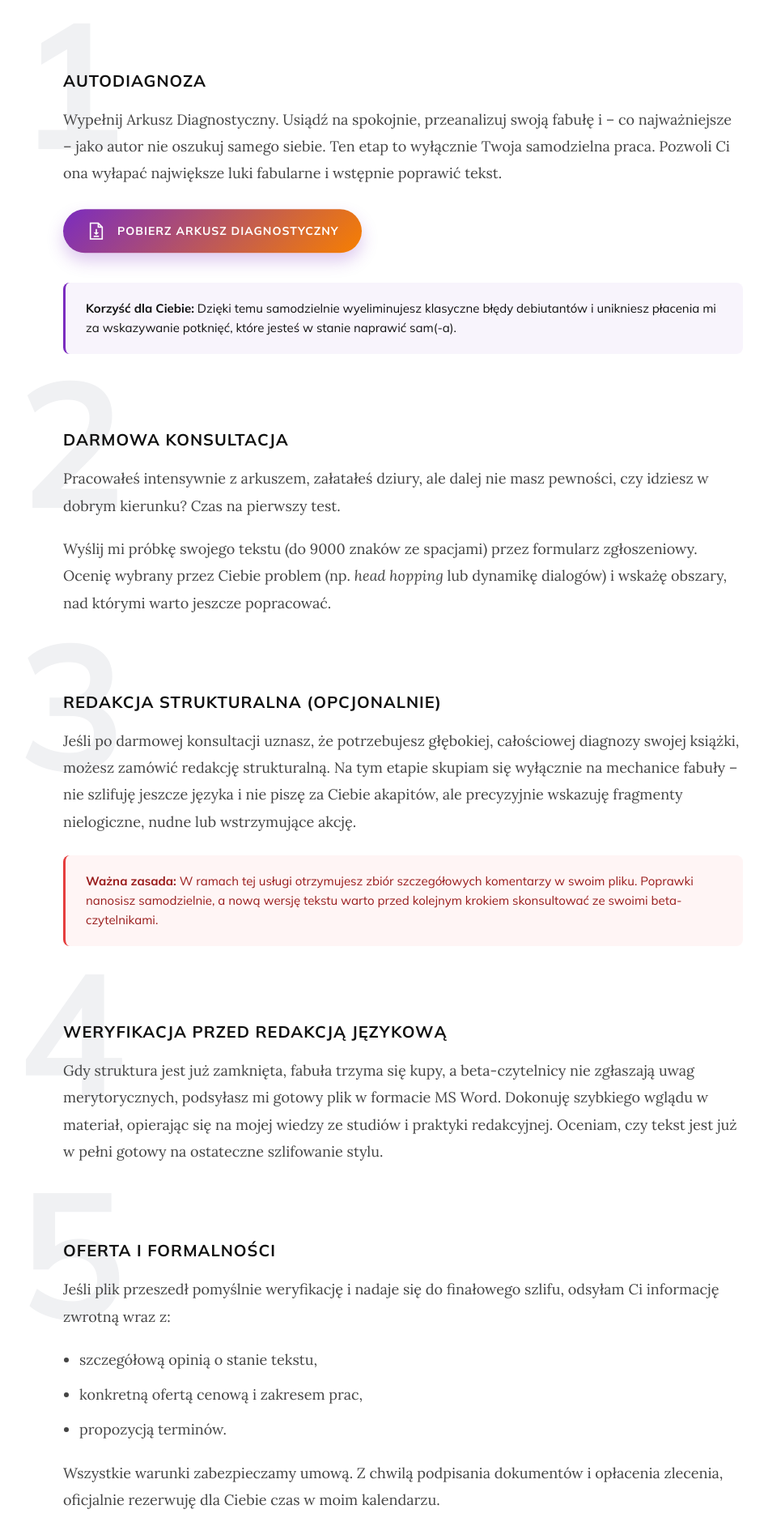
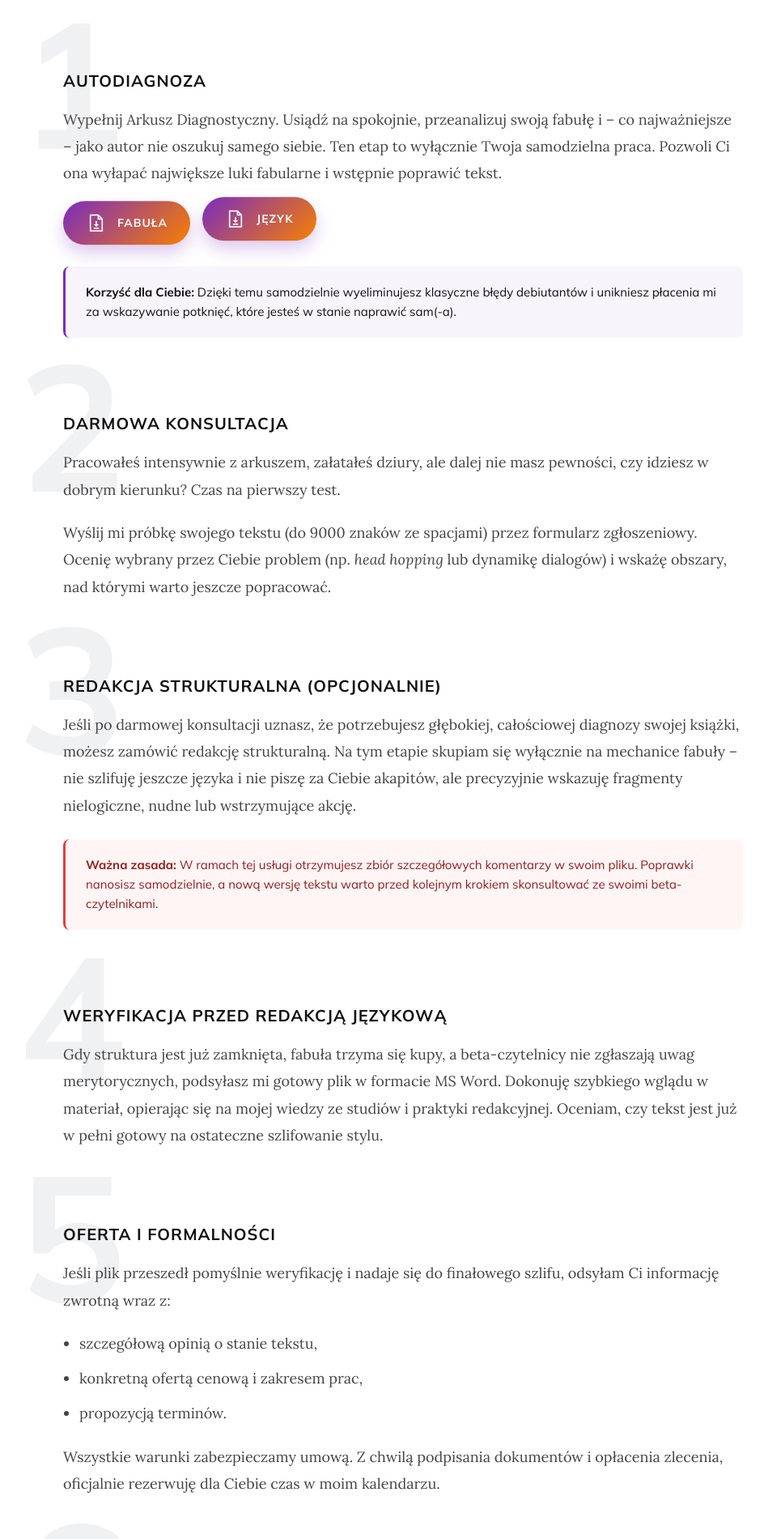
Before and after one commit to Bonnie00726/nataliaszoppa, a Jekyll site: the page built from zasady-wspolpracy.html, in a window 1280 px wide. Shown: the part 2290-4190 px from the top of the page at 81% size, without its empty margins (152-1096 px from the left). Built offline with Jekyll 4.4.1, drawn with Linux system fonts in a browser that asks for light colours.

Commit message:
Update zasady-wspolpracy.html

```diff
--- a/zasady-wspolpracy.html
+++ b/zasady-wspolpracy.html
@@ -318,6 +318,14 @@ title: Zasady współpracy - Przewodnik
         .warning-card { flex-direction: column; text-align: center; padding: 35px 25px; }
     }
     /* ===== FLOATING BUTTON (Pobieranie pliku) ===== */
+    .floating-buttons-container {
+        display: flex;
+        gap: 15px; /* Odstęp między przyciskami */
+        margin-top: 10px;
+        margin-bottom: 10px;
+        flex-wrap: wrap; /* Przyciski zawiną się na małych ekranach */
+    }
+
     .floating-file-btn {
         display: inline-flex;
         align-items: center;
@@ -333,11 +341,14 @@ title: Zasady współpracy - Przewodnik
         text-transform: uppercase;
         letter-spacing: 1px;
         box-shadow: 0 10px 20px rgba(123, 44, 191, 0.25);
-        margin-top: 10px;
-        margin-bottom: 10px;
         transition: all 0.3s ease;
         /* Wywołanie animacji lewitowania */
         animation: floatUpDown 2.5s ease-in-out infinite;
+    }
+
+    /* Drugi przycisk może mieć np. odwrócony kierunek animacji, żeby wyglądało to ciekawiej */
+    .floating-file-btn:nth-child(2) {
+        animation-delay: 0.5s; /* Opóźnienie animacji */
     }
 
     .floating-file-btn i {
@@ -482,24 +493,29 @@ title: Zasady współpracy - Przewodnik
         <h2>Od rękopisu do gotowej książki</h2>
     </div>
 
-    <div class="process-step">
+  <div class="process-step">
         <div class="step-bg-number">1</div>
         <div class="step-content">
             <h3>Autodiagnoza</h3>
             <p>Wypełnij Arkusz Diagnostyczny. Usiądź na spokojnie, przeanalizuj swoją fabułę i – co najważniejsze – jako autor nie oszukuj samego siebie. Ten etap to wyłącznie Twoja samodzielna praca. Pozwoli Ci ona wyłapać największe luki fabularne i wstępnie poprawić tekst.</p>
-               <!-- TUTAJ ZNAJDUJE SIĘ LEWITUJĄCY PRZYCISK -->
-            <a href="https://nataliaszoppa.com/arkusz%20diagnostyczny.html" target="_blank" class="floating-file-btn">
-                <i class="las la-file-download"></i>
-                <span>Pobierz Arkusz Diagnostyczny</span>
-            </a>
+
+            <!-- ZMIANA: Zmieniony kontener i dodany drugi przycisk -->
+            <div class="floating-buttons-container">
+                <a href="https://nataliaszoppa.com/arkusz%20diagnostyczny.html" target="_blank" class="floating-file-btn">
+                    <i class="las la-file-download"></i>
+                    <span>Fabuła</span>
+                </a>
+                <a href="https://nataliaszoppa.com/arkusz%20diagnostyczny.html" target="_blank" class="floating-file-btn">
+                    <i class="las la-file-download"></i>
+                    <span>Język</span>
+                </a>
+            </div>
 
             <div class="step-benefit">
-
                 <strong>Korzyść dla Ciebie:</strong> Dzięki temu samodzielnie wyeliminujesz klasyczne błędy debiutantów i unikniesz płacenia mi za wskazywanie potknięć, które jesteś w stanie naprawić sam(-a).
             </div>
         </div>
     </div>
-
     <div class="process-step">
         <div class="step-bg-number">2</div>
         <div class="step-content">
```
